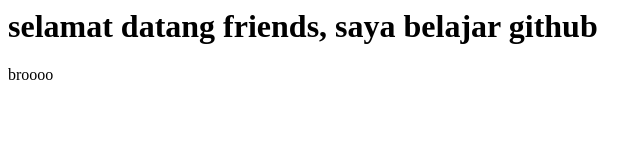
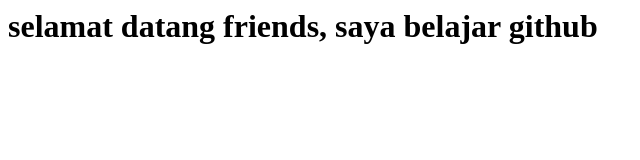
Before and after one commit to Rikysetyom/semul, a plain HTML site: page index.html in a window 1280 px wide. Shown: the full height of the page, 0-640 px from the left. Drawn offline with Linux system fonts and the light colour scheme.

Commit message:
Update index.html

```diff
--- a/index.html
+++ b/index.html
@@ -5,6 +5,6 @@
 </head>
   <body>
     <h1>selamat datang friends, saya belajar github</h1>
-    broooo
+
     </body>
   </html>
```
